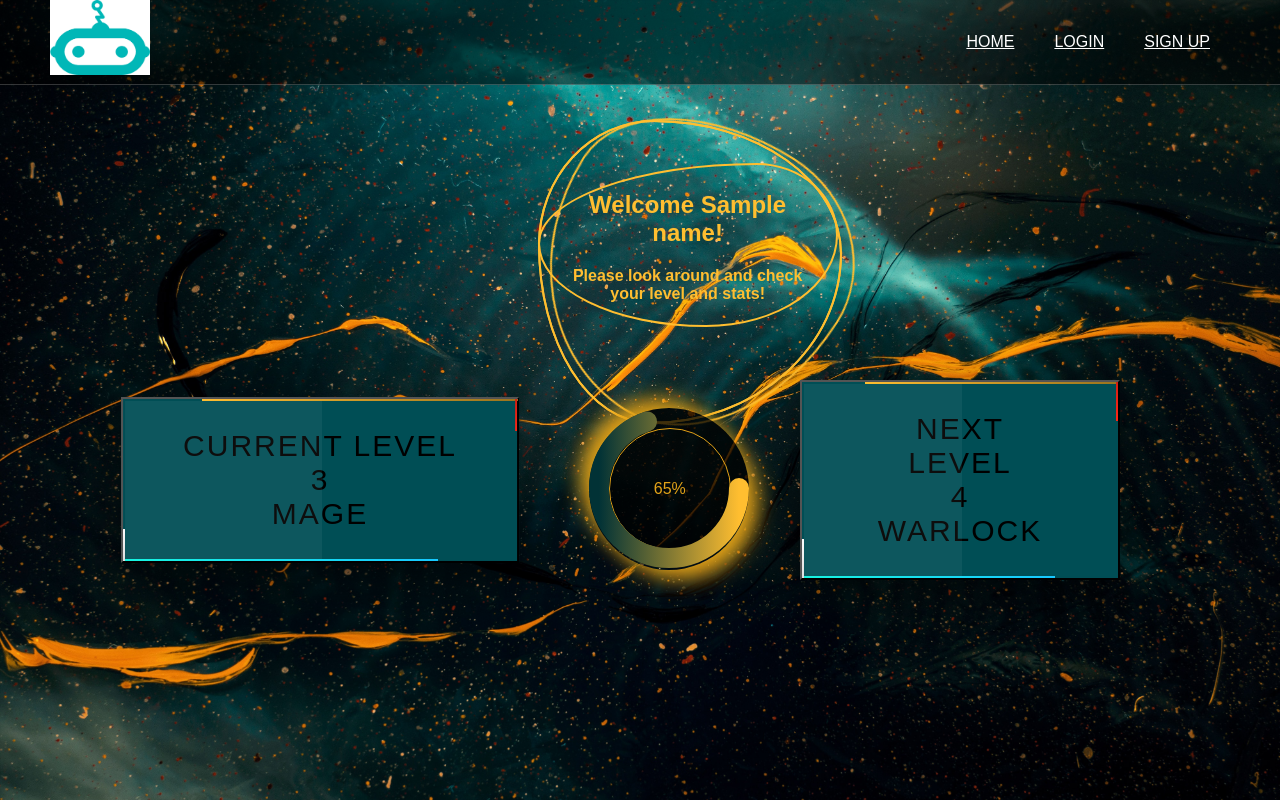
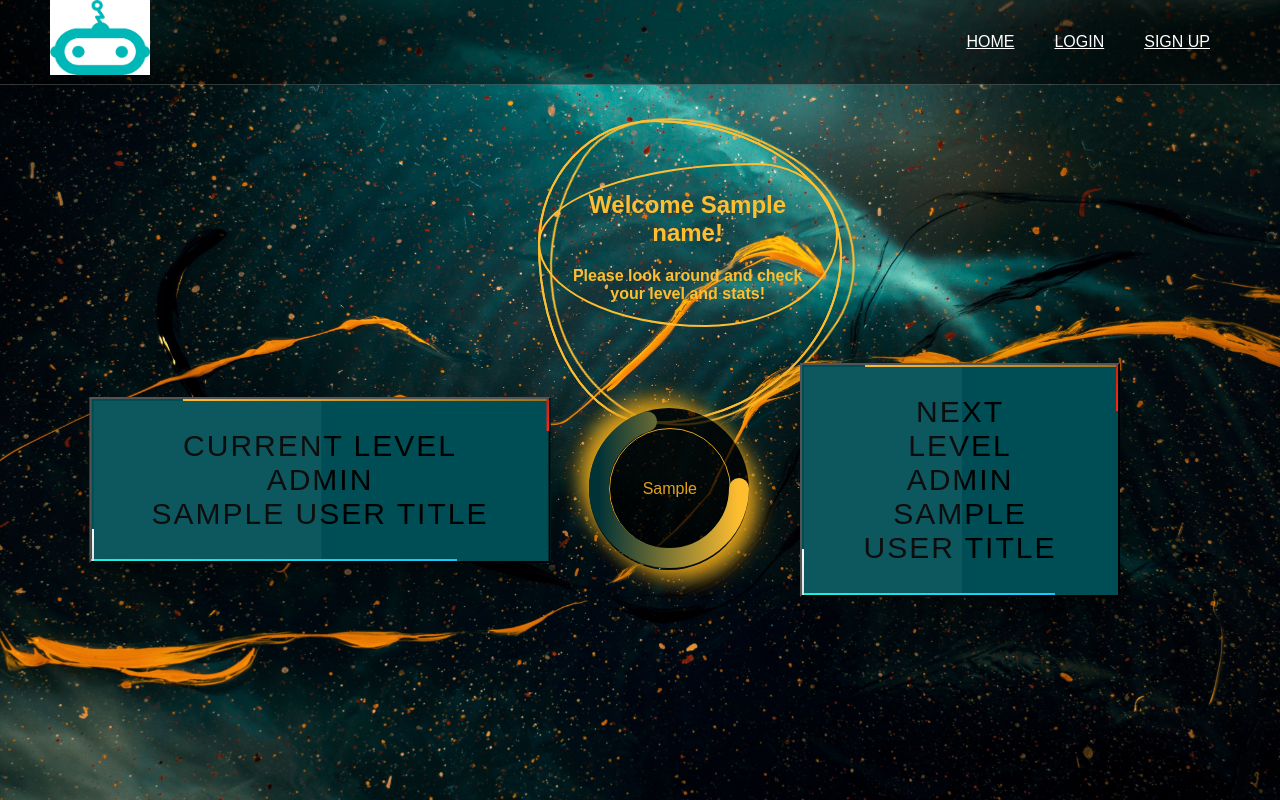
Before and after one commit to Ali13798/CSC450-Group-Project, a Flask app: template server/templates/home-site.html in a window 1280 px wide. Run offline with Flask 2, Linux system fonts and the light colour scheme; the template is opened without the code that fills it: most values are stand-ins (such as "Sample title", 1, 10 or a date in 2020); some web fonts are replaced.

Commit message:
Updated variables with Django variables

```diff
--- a/server/templates/home-site.html
+++ b/server/templates/home-site.html
@@ -27,7 +27,7 @@
         <span></span>
         <span></span>
         <span></span>
-        Current Level <br> 3 <br> Mage </br>
+        Current Level <br> {{ curLevel }} <br> {{ user_title }} </br>
     </button>
 
     <button class="button2" href="">
@@ -35,7 +35,7 @@
         <span></span>
         <span></span>
         <span></span>
-        Next Level <br> 4 <br> Warlock </br>
+        Next Level <br> {{ nextLevel }} <br> {{ user_title }} </br>
     </button>
 
     <!--<p class="CurLevelExplain">This is your current level!</p>
@@ -50,7 +50,7 @@
     <div class = "outer">
         <div class = "inner">
             <div id="number">
-                65%
+                {{xp}}
             </div>
         </div>
     </div>
```
